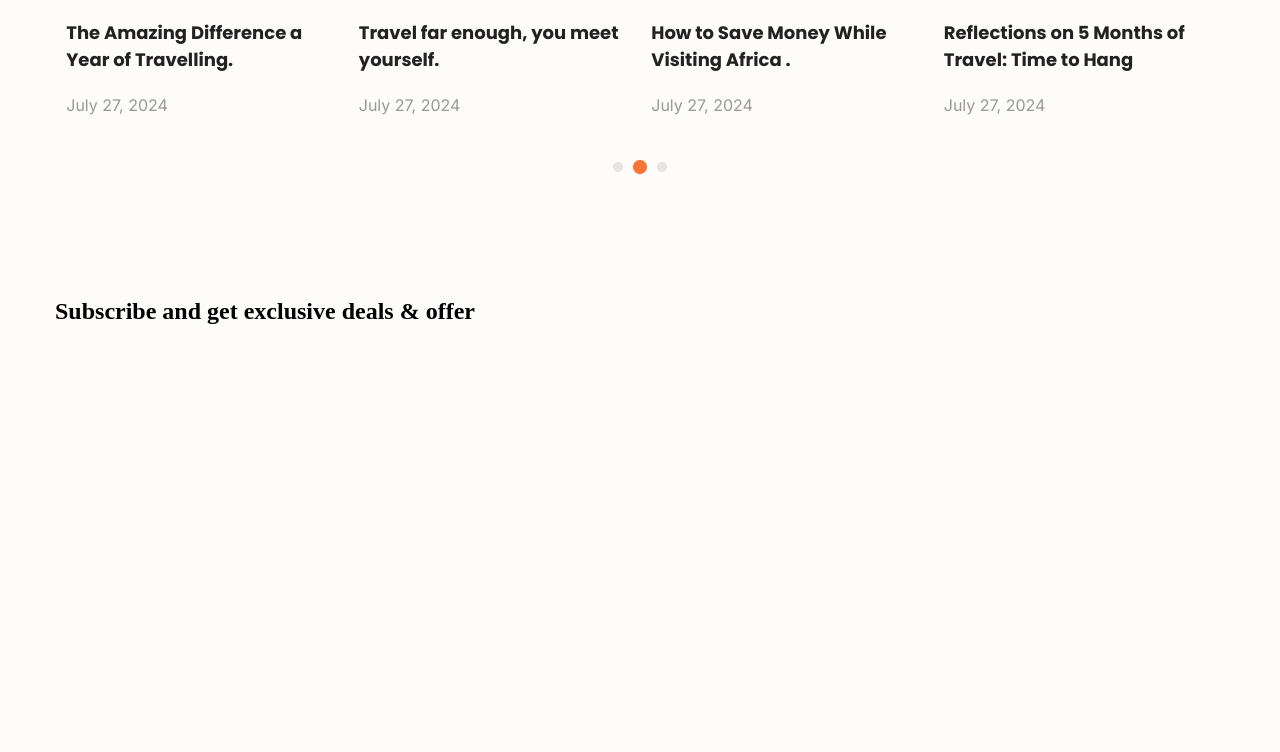
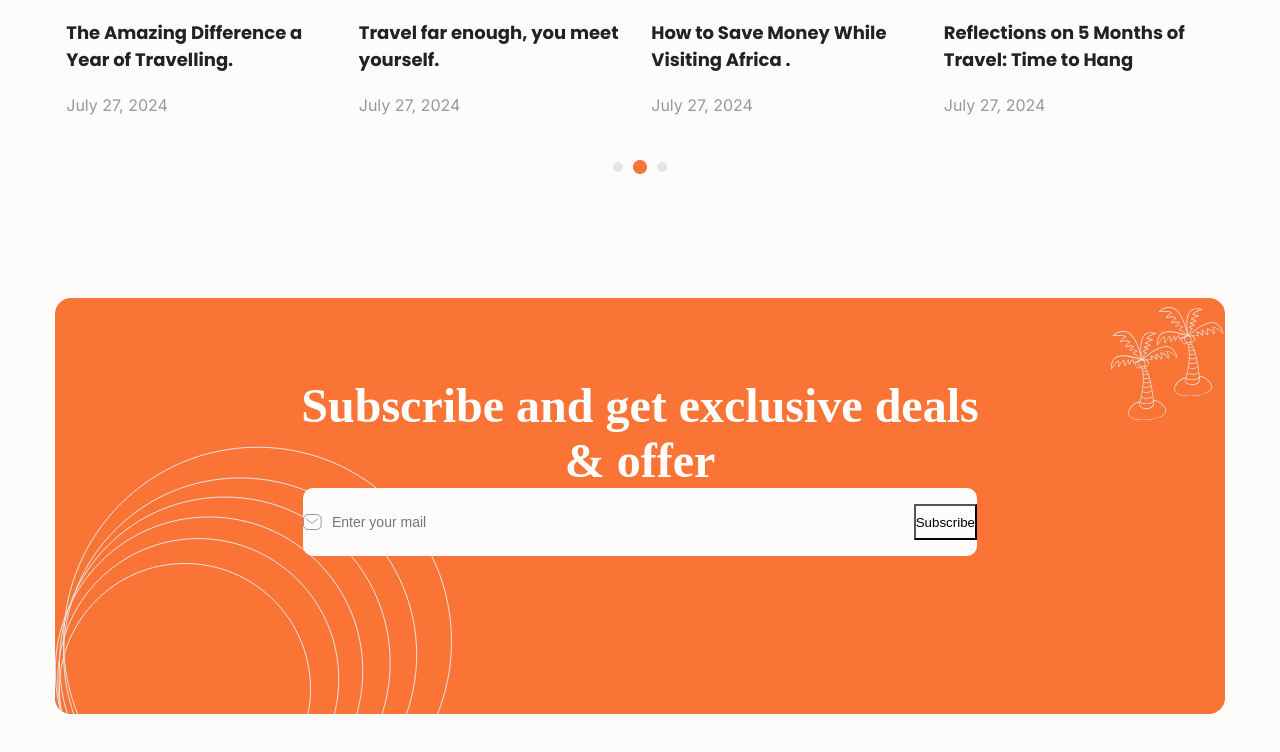
Before and after one commit to Karthikeyan-N-FSD/Landing-Page-1, a plain HTML site: page index.html in a window 1280 px wide. Shown: the part 4075-4827 px from the top of the page. Before the commit the page ends 4580 px from the top, so only its background shows below. Drawn offline with Linux system fonts and the light colour scheme; a web font is replaced by a local one.

Commit message:
images added

```diff
--- a/index.html
+++ b/index.html
@@ -228,11 +228,17 @@
         <img src="./Images/blog/Slider.png" style="margin-top: 45px;">
     </section>
     <section class="container" style="margin-top: 120px;">
-        <div>
-
-
+        <div class="scribe">
+            <img class="tree" src="./Images/scribe/eleTop.svg">
             <h1>Subscribe and get exclusive deals & offer</h1>
-
+            <div class="subscribe-block">
+                <div class="input-container">
+                    <img src="./Images/scribe/Group46.svg">
+                    <input type="email" placeholder="Enter your mail" />
+                    <button class="subscribe-btn">Subscribe</button>
+                </div>
+            </div>
+            <img class="bott" src="./Images/scribe/eleBott.svg">
         </div>
     </section>
 
--- a/style.css
+++ b/style.css
@@ -454,25 +454,26 @@ header .auth-buttons .signup {
     top: -64px;
 }
 
-.update{
+.update {
     text-align: center;
 }
 
-.update .head{
+.update .head {
     font-family: volkhov;
     font-size: 48px;
     font-weight: bold;
 }
 
-.update span{
+.update span {
     color: #FA7436;
 }
 
-.blogs{
+.blogs {
     display: flex;
 
 }
-.blog{
+
+.blog {
     display: flex;
     flex-direction: column;
     justify-content: space-between;
@@ -481,19 +482,83 @@ display: flex;
     height: 388px;
 
 }
-.blog h1{
+
+.blog h1 {
     font-family: Poppins;
     font-size: 18px;
     font-weight: 600;
     color: #222222;
 }
-.blog p{
+
+.blog p {
     margin: 0px;
     font-family: inter;
     font-size: 16px;
     color: #999999;
 }
-.scribe{
+
+.scribe {
     width: 1170px;
     height: 416px;
+    background-color: #FA7436;
+    text-align: center;
+    border-radius: 16px;
+    position: relative;
+
 }
+
+.scribe h1 {
+    font-family: Volkhov;
+    font-size: 48px;
+    font-weight: bold;
+    max-width: 708px;
+    background-color: transparent;
+    color: white;
+    padding-top: 80px;
+    position: relative;
+    z-index: 1;
+}
+
+.scribe .tree {
+    position: absolute;
+    right: 1px;
+    top: 9px;
+    background-color: #FA7436;
+}
+
+.scribe .bott {
+    position: absolute;
+    left: 0px;
+    bottom: 0px;
+    background-color: #FA7436;
+    border-radius: 16px;
+
+}
+
+.subscribe-block {
+    display: flex;
+  /*  justify-content: center; */
+    align-items: center;
+    width: 674px;
+    height: 68px;
+    border-radius: 10px;
+    position: relative;
+    z-index: 1;
+    font-family: Poppins;
+    font-size: 16px;
+}
+.input-container {
+    display: flex;
+
+
+    width: 674px; /* Adjust width as needed */
+
+}
+.input-container input {
+    border: none;
+    /*outline: none;*/
+    flex: 1;
+    padding: 10px;
+    font-size: 14px;
+    color: #999999
+}
```
Also changed, not shown: Images/scribe/Group46.svg (added), Images/scribe/eleBott.svg (added), Images/scribe/eleTop.svg (added). Lines whose indentation alone changed are shown as unchanged.
